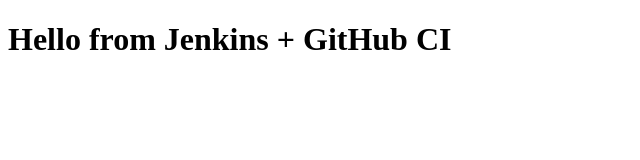
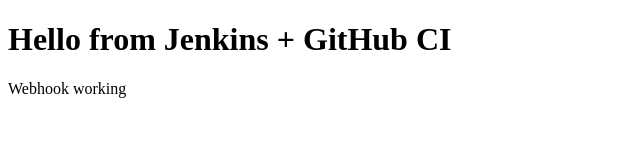
Before and after one commit to nikhilchavan31/jenkinsdemo, a plain HTML site: page hello.html in a window 1280 px wide. Shown: the whole page, without its empty margins (0-640 px from the left). Drawn offline with Linux system fonts and the light colour scheme.

Commit message:
Webhook working test

```diff
--- a/hello.html
+++ b/hello.html
@@ -4,3 +4,4 @@
 <h1>Hello from Jenkins + GitHub CI</h1>
 </body>
 </html>
+<p>Webhook working</p>
```
